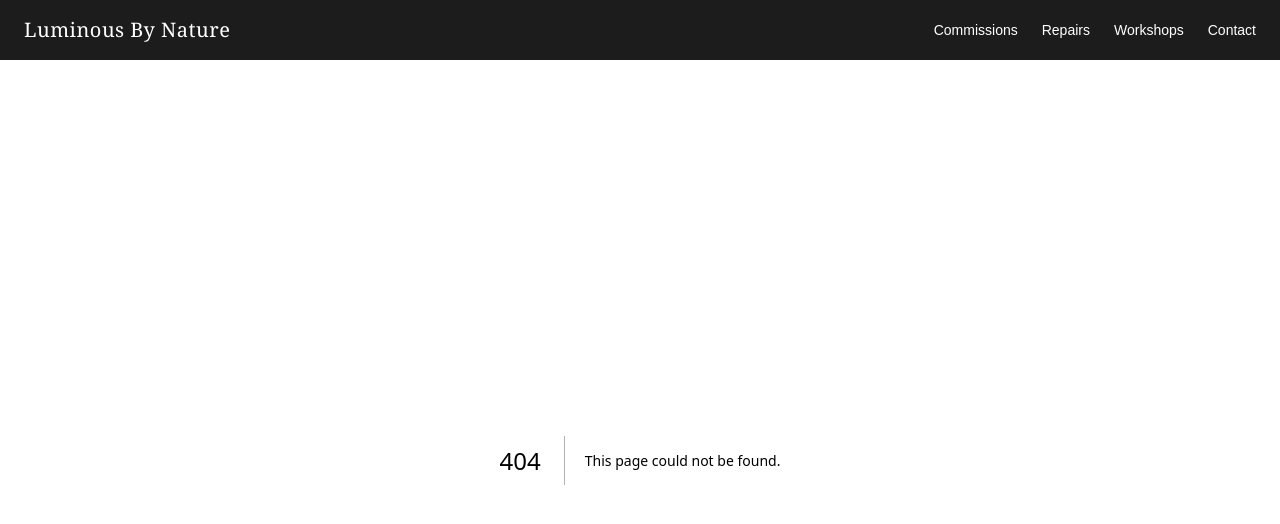
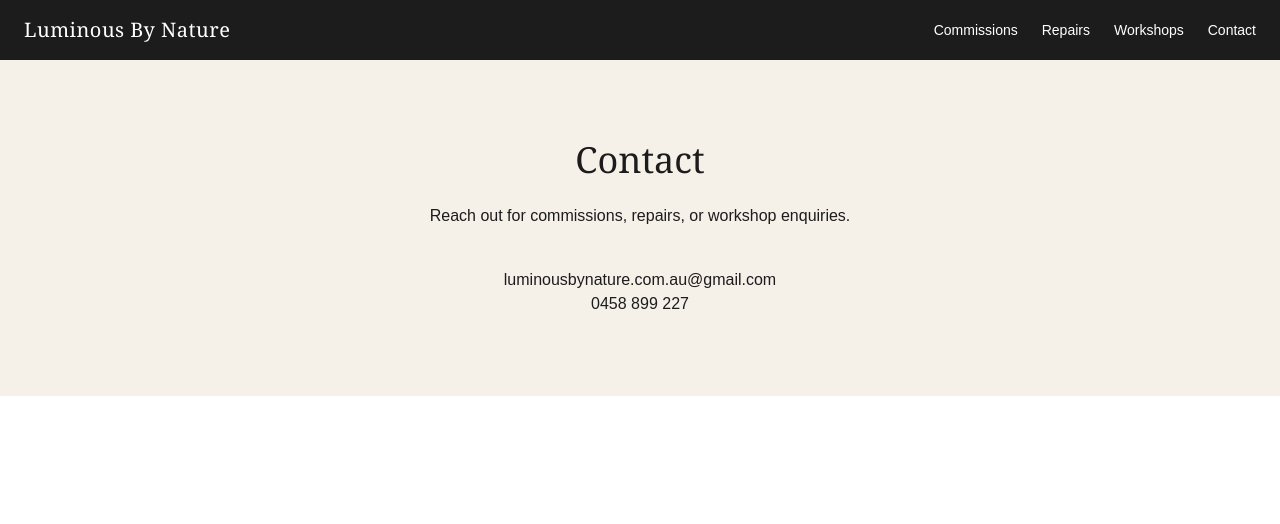
Before and after one commit to paul1978-legend/luminous-by-nature, a Next.js app: page /contact in a window 1280 px wide. Before the commit this address had no page. Shown: the top 524 px of the page. Built offline with nearby package versions, Linux system fonts and the light colour scheme.

Commit message:
add contact and workshops routes

```diff
--- /dev/null
+++ b/app/contact/page.tsx
@@ -0,0 +1,16 @@
+export default function Contact() {
+  return (
+    <main className="bg-[#F5F1E8] text-[#1C1C1C] px-6 py-20 text-center">
+
+      <h1 className="text-4xl font-serif mb-6">Contact</h1>
+
+      <p className="mb-10">
+        Reach out for commissions, repairs, or workshop enquiries.
+      </p>
+
+      <p>luminousbynature.com.au@gmail.com</p>
+      <p>0458 899 227</p>
+
+    </main>
+  );
+}
--- /dev/null
+++ b/app/workshops/page.tsx
@@ -0,0 +1,22 @@
+"use client";
+
+export default function Workshops() {
+  return (
+    <main className="bg-[#F5F1E8] text-[#1C1C1C] px-6 py-20 text-center">
+
+      <h1 className="text-4xl font-serif mb-6">Workshops</h1>
+
+      <p className="mb-10 max-w-xl mx-auto">
+        Join us for a hands-on stained glass experience. Browse upcoming workshops below.
+      </p>
+
+      <div className="max-w-5xl mx-auto">
+        <iframe
+          src="https://classbento.com.au/9qcw2228p4au-date-widget?wtn=9qcw2228p4au&is_preview=1"
+          style={{ width: "100%", height: "1400px", border: "none" }}
+        />
+      </div>
+
+    </main>
+  );
+}
```
